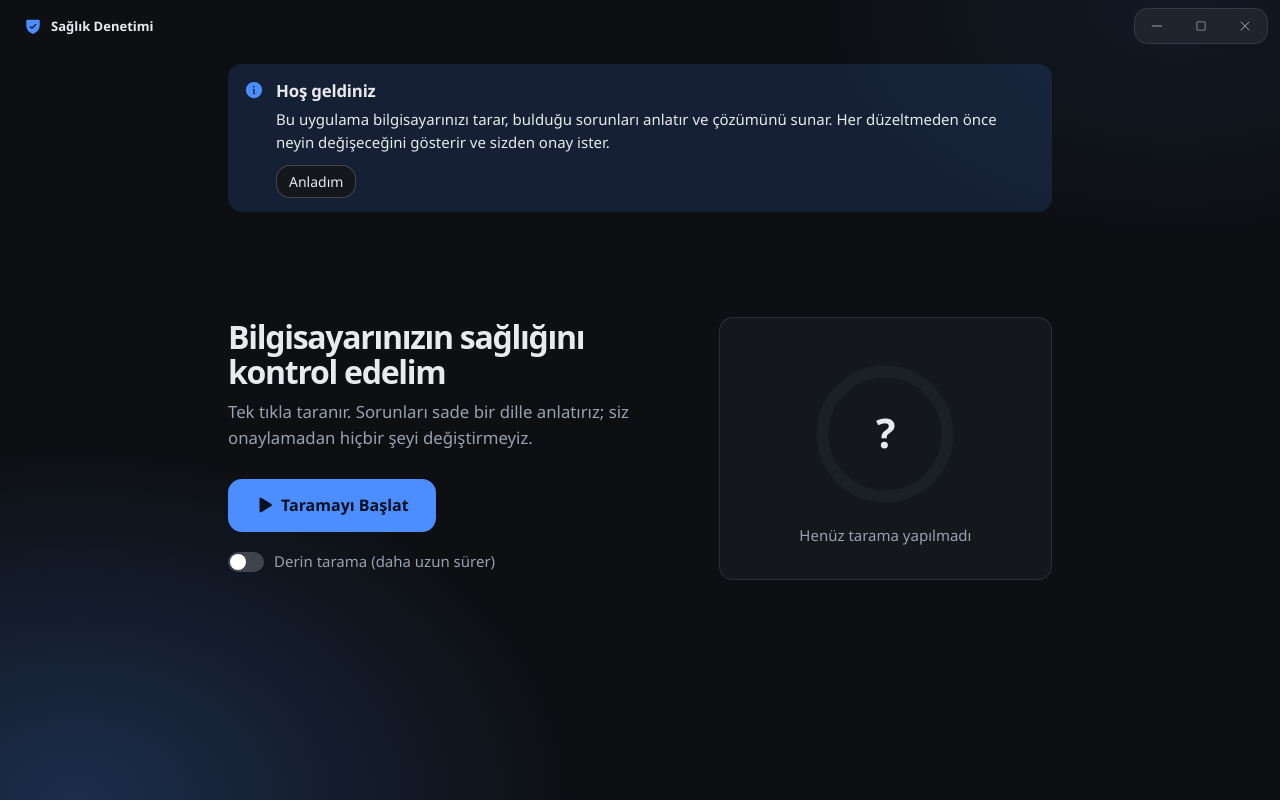
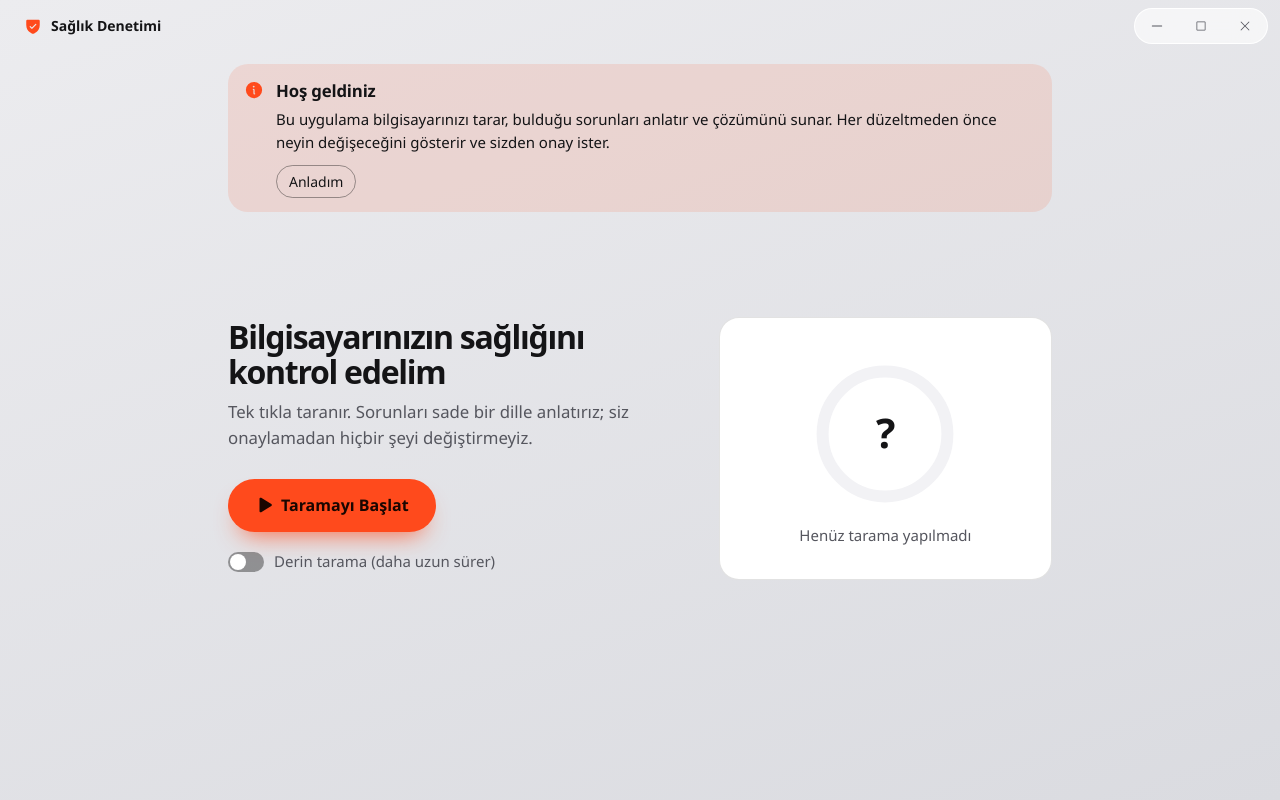
Before and after one commit to Fatal-IV/health-manager, a React (Vite) app in the folder ui/: page / in a window 1280 px wide. Built offline with nearby package versions, Linux system fonts and the light colour scheme.

Commit message:
feat(ui): switch theme to the light Afiş direction (orange accent, pill buttons)
Co-authored-by: vertablx <218491099+vertablx@users.noreply.github.com>

```diff
--- a/ui/src/theme/theme.css
+++ b/ui/src/theme/theme.css
@@ -1,42 +1,41 @@
-/* Design tokens. Spatial dark theme: graphite ground, one cobalt accent, status colours reserved for status.
-   Shape rule: 14px for containers and buttons, 28px for floating glass, full pill only for badges. */
+/* Design tokens. "Afiş" theme: cool light grey ground, graphite ink, one orange accent, status colours reserved for status.
+   Shape rule: pills for buttons and badges, 20-30px for floating glass and tiles. */
 :root {
-  --bg: #0d0f13;
-  --surface: #14171c;
-  --surface-2: #1b1f26;
-  --text: #e8eaee;
-  --muted: #9aa1ae;
-  --border: rgba(255, 255, 255, 0.1);
-  --border-strong: rgba(255, 255, 255, 0.2);
-  --accent: #4c8dff;
-  --accent-hover: #6ba0ff;
-  --accent-text: #06101f;
-  --accent-soft: rgba(76, 141, 255, 0.14);
-  --good: #5ed39a;
-  --good-soft: rgba(94, 211, 154, 0.12);
-  --warning: #f2b04a;
-  --warning-soft: rgba(242, 176, 74, 0.14);
-  --critical: #ff7a70;
-  --critical-soft: rgba(255, 122, 112, 0.14);
-  --unknown: #9aa1ae;
-  --unknown-soft: rgba(255, 255, 255, 0.07);
-  --glass: rgba(20, 23, 29, 0.72);
-  --radius: 14px;
+  --bg: #ececef;
+  --surface: #ffffff;
+  --surface-2: #f2f2f5;
+  --text: #141416;
+  --muted: #55565e;
+  --border: rgba(20, 20, 22, 0.12);
+  --border-strong: rgba(20, 20, 22, 0.4);
+  --accent: #ff4a1c;
+  --accent-hover: #ff6238;
+  --accent-text: #1a0600;
+  --accent-soft: rgba(255, 74, 28, 0.12);
+  --focus: #141416;
+  --good: #1b7a50;
+  --good-soft: rgba(27, 122, 80, 0.12);
+  --warning: #8a5200;
+  --warning-soft: rgba(185, 110, 0, 0.14);
+  --critical: #b3341f;
+  --critical-soft: rgba(179, 52, 31, 0.12);
+  --unknown: #55565e;
+  --unknown-soft: rgba(20, 20, 22, 0.07);
+  --glass: rgba(255, 255, 255, 0.58);
+  --glass-edge: rgba(255, 255, 255, 0.95);
+  --radius: 20px;
   --shadow: none;
-  --font: "Geist Variable", "Segoe UI Variable", "Segoe UI", system-ui, sans-serif;
-  --font-display: "Bricolage Grotesque Variable", "Geist Variable", system-ui, sans-serif;
+  --font: "Bricolage Grotesque Variable", "Segoe UI Variable", "Segoe UI", system-ui, sans-serif;
+  --font-display: "Bricolage Grotesque Variable", system-ui, sans-serif;
   --ease: cubic-bezier(0.32, 0.72, 0, 1);
-  color-scheme: dark;
+  color-scheme: light;
 }
 
 * { box-sizing: border-box; }
 html, body { min-height: 100dvh; }
 body {
   margin: 0;
-  background:
-    radial-gradient(760px 540px at 6% 100%, rgba(76, 141, 255, 0.24), transparent 65%),
-    radial-gradient(600px 400px at 92% 0%, rgba(76, 141, 255, 0.08), transparent 60%),
-    var(--bg);
+  background: linear-gradient(160deg, #ececef 0%, #dadbe0 100%);
   background-attachment: fixed;
   color: var(--text);
   font-family: var(--font);
@@ -62,11 +61,12 @@ body {
 }
 .titlebar-brand { display: flex; align-items: center; gap: 9px; height: 36px; font-size: 13px; font-weight: 600; }
 .titlebar-brand svg { color: var(--accent); }
+.titlebar-brand { font-weight: 700; font-size: 14px; }
 .titlebar-controls {
   display: flex;
   border-radius: var(--radius);
-  background: rgba(255, 255, 255, 0.06);
-  border: 1px solid var(--border);
+  background: rgba(255, 255, 255, 0.6);
+  border: 1px solid var(--glass-edge);
   backdrop-filter: blur(16px);
   -webkit-backdrop-filter: blur(16px);
 }
@@ -83,9 +83,9 @@ body {
 }
 .wc:first-child { border-radius: 13px 0 0 13px; }
 .wc:last-child { border-radius: 0 13px 13px 0; }
-.wc:hover { background: rgba(255, 255, 255, 0.1); color: var(--text); }
-.wc:active { background: rgba(255, 255, 255, 0.16); }
-.wc:focus-visible { outline: 2px solid var(--accent); outline-offset: -2px; }
+.wc:hover { background: rgba(20, 20, 22, 0.08); color: var(--text); }
+.wc:active { background: rgba(20, 20, 22, 0.14); }
+.wc:focus-visible { outline: 2px solid var(--focus); outline-offset: -2px; }
 .wc-close:hover, .wc-close:active { background: #c42333; color: #fff; }
 @media (prefers-reduced-transparency: reduce) {
   .titlebar-controls { background: var(--surface-2); backdrop-filter: none; -webkit-backdrop-filter: none; }
@@ -138,21 +138,21 @@ button {
   font: inherit;
   font-weight: 500;
   white-space: nowrap;
-  border-radius: var(--radius);
-  border: 1px solid var(--border-strong);
-  background: var(--surface);
+  border-radius: 999px;
+  border: 1.5px solid var(--border-strong);
+  background: transparent;
   color: var(--text);
   padding: 9px 16px;
   cursor: pointer;
   transition: background 0.15s, border-color 0.15s, transform 0.1s;
 }
-button:hover { background: var(--surface-2); }
+button:hover { background: rgba(20, 20, 22, 0.06); }
 button:active:not(:disabled) { transform: scale(0.98); }
 button:focus-visible, summary:focus-visible, input:focus-visible + .switch {
-  outline: 2px solid var(--accent);
+  outline: 2px solid var(--focus);
   outline-offset: 2px;
 }
-button.primary { background: var(--accent); color: var(--accent-text); border-color: transparent; font-weight: 600; }
+button.primary { background: var(--accent); color: var(--accent-text); border-color: transparent; font-weight: 700; box-shadow: 0 14px 24px -12px rgba(255, 74, 28, 0.8); }
 button.primary:hover { background: var(--accent-hover); }
 button.big { padding: 13px 26px; font-size: 1rem; }
 button.small { padding: 5px 12px; font-size: 0.875rem; }
@@ -247,7 +247,7 @@ button:disabled { opacity: 0.55; cursor: default; }
   line-height: 0.85;
   font-weight: 800;
   letter-spacing: -0.09em;
-  color: #d9dce3;
+  color: var(--text);
   margin: auto 0 0 -8px;
 }
 .bignum.wide { font-size: clamp(130px, 30vh, 270px); }
@@ -259,12 +259,12 @@ button:disabled { opacity: 0.55; cursor: default; }
   max-height: calc(100dvh - 96px);
   overflow: auto;
   padding: 28px;
-  border-radius: 28px;
+  border-radius: 30px;
   background: var(--glass);
   backdrop-filter: blur(30px) saturate(150%);
   -webkit-backdrop-filter: blur(30px) saturate(150%);
-  border: 1px solid rgba(255, 255, 255, 0.14);
-  box-shadow: inset 0 1px 0 rgba(255, 255, 255, 0.18), 0 50px 90px -30px rgba(0, 0, 0, 0.95);
+  border: 1px solid var(--glass-edge);
+  box-shadow: inset 0 1px 0 #fff, 0 50px 80px -30px rgba(20, 20, 22, 0.5), 0 10px 24px -12px rgba(20, 20, 22, 0.25);
 }
 .pane-head { display: flex; align-items: center; gap: 14px; margin-bottom: 8px; }
 .pane-icon { display: grid; place-items: center; width: 50px; height: 50px; border-radius: 16px; background: var(--unknown-soft); flex: none; }
@@ -282,12 +282,12 @@ button:disabled { opacity: 0.55; cursor: default; }
   align-items: flex-end;
   gap: 10px;
   padding: 14px;
-  border-radius: 32px;
-  background: rgba(255, 255, 255, 0.07);
-  backdrop-filter: blur(24px) saturate(150%);
-  -webkit-backdrop-filter: blur(24px) saturate(150%);
-  border: 1px solid rgba(255, 255, 255, 0.12);
-  box-shadow: inset 0 1px 0 rgba(255, 255, 255, 0.16), 0 30px 60px -24px rgba(0, 0, 0, 0.9);
+  border-radius: 36px;
+  background: var(--glass);
+  backdrop-filter: blur(24px) saturate(180%);
+  -webkit-backdrop-filter: blur(24px) saturate(180%);
+  border: 1px solid var(--glass-edge);
+  box-shadow: inset 0 1px 0 #fff, 0 34px 56px -24px rgba(20, 20, 22, 0.5);
 }
 .dock-item {
   position: relative;
@@ -296,25 +296,23 @@ button:disabled { opacity: 0.55; cursor: default; }
   min-width: 52px;
   padding: 0;
   border-radius: 16px;
-  border: 1px solid transparent;
-  background: rgba(255, 255, 255, 0.07);
+  border: 0;
+  color: var(--text);
+  background: rgba(20, 20, 22, 0.07);
   transition: background 0.2s var(--ease), transform 0.2s var(--ease), box-shadow 0.2s var(--ease);
 }
-.dock-item.s-warning { background: var(--warning-soft); }
-.dock-item.s-critical { background: var(--critical-soft); }
-.dock-item.s-good { background: var(--good-soft); }
 .dock-item:hover { transform: scale(1.06); }
 .dock-ico { display: grid; place-items: center; width: 52px; height: 52px; flex: none; }
 .dock-item.sel {
-  height: 56px;
-  padding: 0 16px 0 8px;
-  border-radius: 18px;
-  background: rgba(76, 141, 255, 0.2);
-  border-color: rgba(76, 141, 255, 0.55);
-  box-shadow: 0 12px 24px -12px rgba(76, 141, 255, 0.6);
+  height: 68px;
+  padding: 0 20px 0 10px;
+  border-radius: 24px;
+  background: var(--accent);
+  color: var(--accent-text);
+  box-shadow: 0 18px 28px -12px rgba(255, 74, 28, 0.8);
 }
-.dock-item.sel .dock-ico { width: 38px; height: 38px; border-radius: 12px; background: rgba(255, 255, 255, 0.08); }
-.dock-label { font-weight: 600; color: var(--text); }
+.dock-item.sel .dock-ico { width: 48px; height: 48px; border-radius: 16px; background: rgba(26, 6, 0, 0.1); }
+.dock-label { font-weight: 700; color: var(--accent-text); }
 .dock-badge {
   position: absolute;
   top: -5px;
@@ -329,10 +327,7 @@ button:disabled { opacity: 0.55; cursor: default; }
   font-weight: 800;
   line-height: 1;
 }
-.dock-item.s-warning .dock-badge { background: var(--warning); color: #1b1203; }
-.dock-item.s-critical .dock-badge { background: var(--critical); color: #1a0b0a; }
-.dock-item.s-unknown .dock-badge { background: var(--unknown); color: #0d0f13; }
-.dock-item.s-good .dock-badge { background: var(--good); color: #04180e; }
+.dock-badge { background: var(--text); color: #fff; }
 @media (max-width: 820px) {
   .stage { grid-template-columns: 1fr auto; }
   .stage-score { grid-column: 1 / -1; }
```
